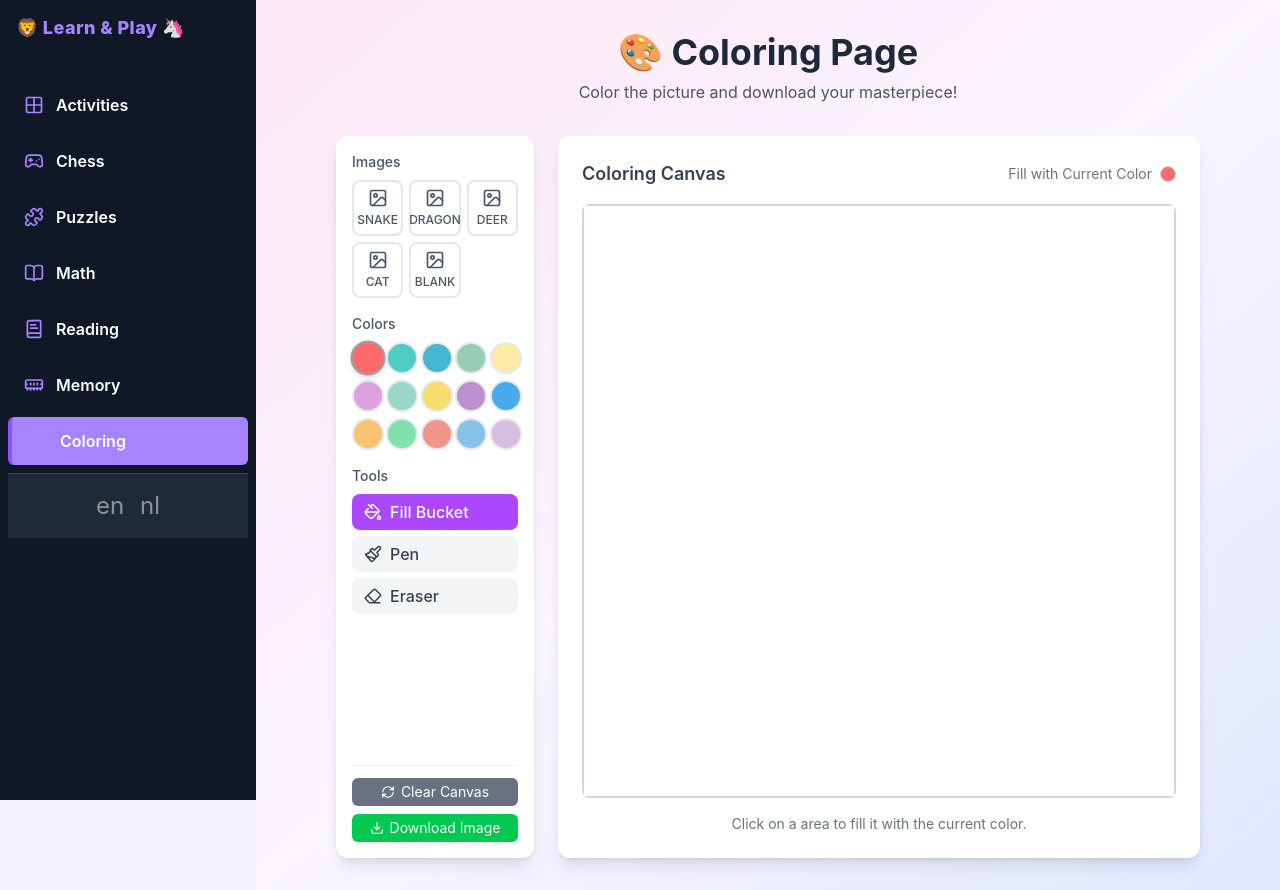
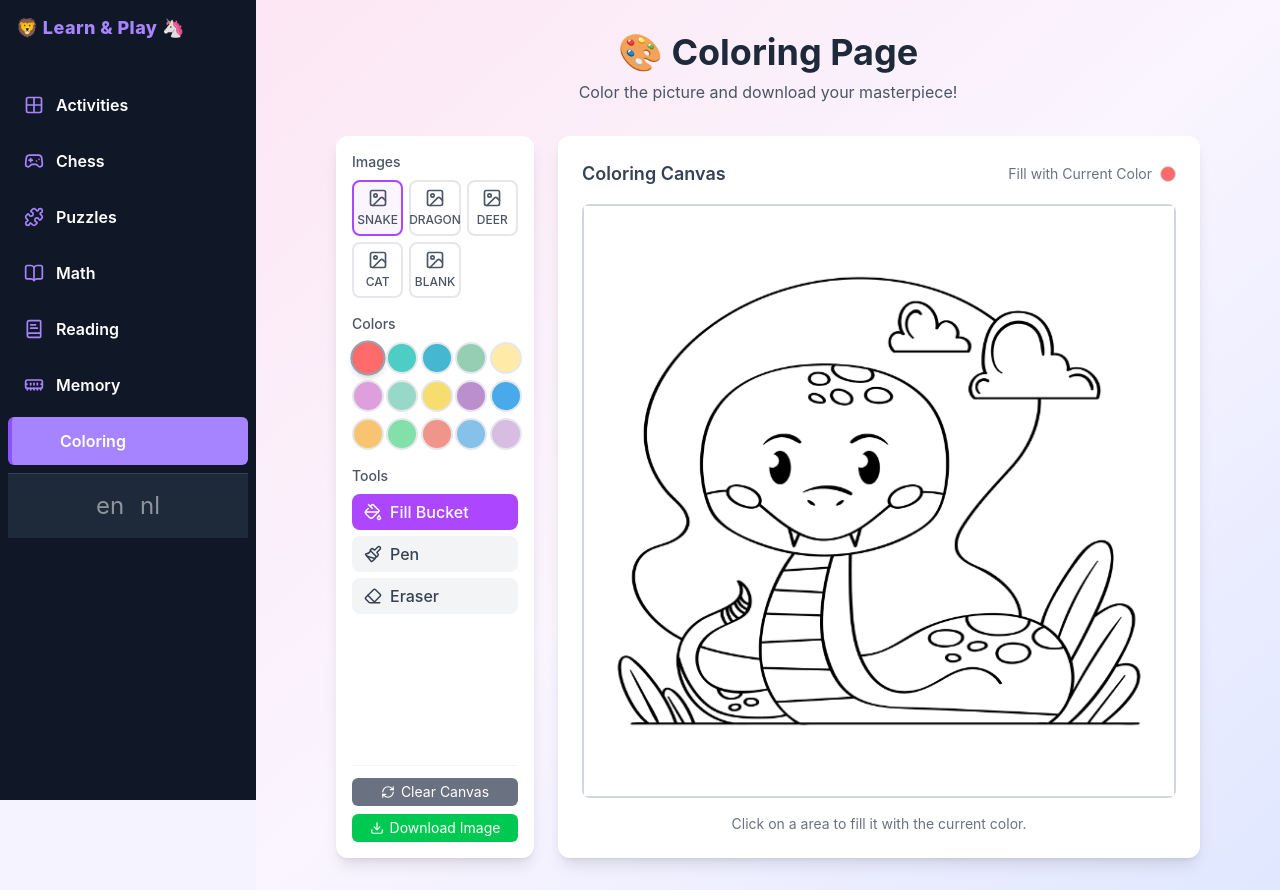
Before and after one commit to peeweetje/create-games-for-children, a React (Vite) app: page /coloring in a window 1280 px wide. Built offline with nearby package versions, Linux system fonts and the light colour scheme.

Commit message:
Update the page.

```diff
--- a/src/pages/ColoringPage.tsx
+++ b/src/pages/ColoringPage.tsx
@@ -11,7 +11,7 @@ export function ColoringPage() {
     const [color, setColor] = useState('#FF6B6B');
     const [lineWidth, setLineWidth] = useState(4);
     const [tool, setTool] = useState<ToolType>('fill');
-    const [currentImage, setCurrentImage] = useState<ColoringImageItem>('flower');
+    const [currentImage, setCurrentImage] = useState<ColoringImageItem>('snake');
 
     const handleImageChange = (image: ColoringImageItem) => {
         setCurrentImage(image);
```
